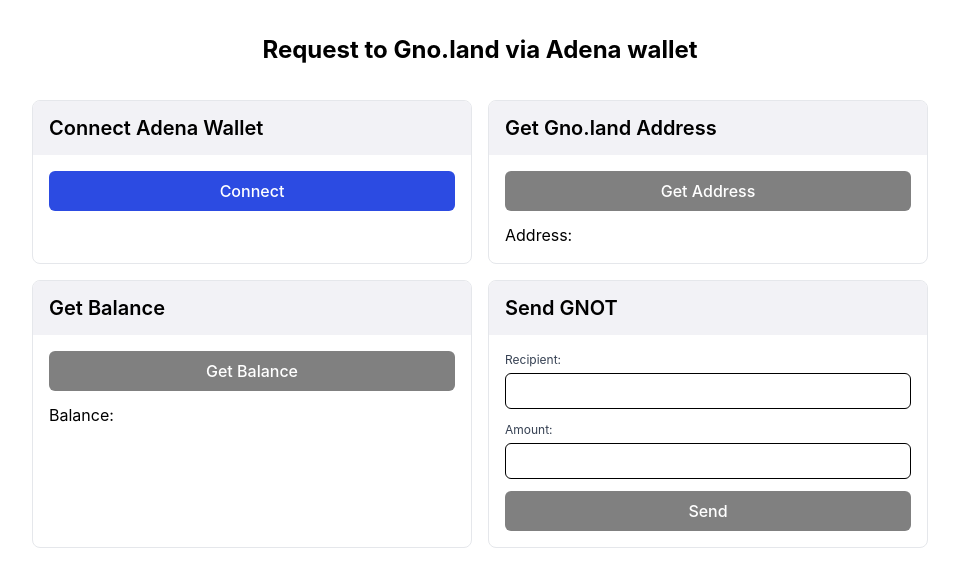
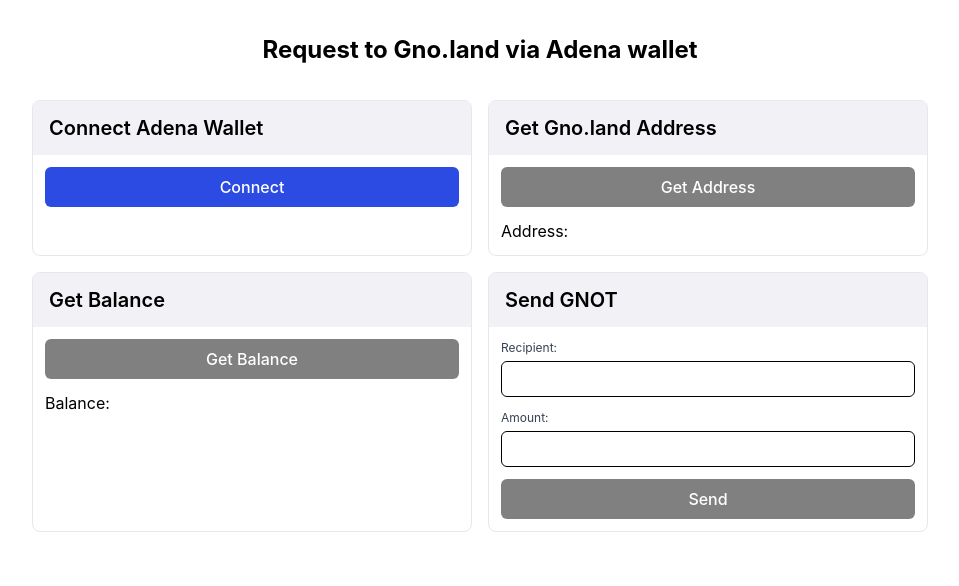
Before and after one commit to sejin5/Simple-Dapp, a React (Vite) app: page / in a window 1280 px wide. Shown: the top 586 px of the page, without its empty margins (160-1119 px from the left). Built offline with nearby package versions, Linux system fonts and the light colour scheme.

Commit message:
design: 컴포넌트 일부 UI 수정

```diff
--- a/src/components/Card.tsx
+++ b/src/components/Card.tsx
@@ -9,7 +9,7 @@
       <div className="bg-[#f2f2f6] px-4 py-3">
         <h2 className="text-[20px] font-semibold">{title}</h2>
       </div>
-      <div className="p-4 flex flex-col gap-3">{children}</div>
+      <div className="p-3 flex flex-col gap-3">{children}</div>
     </div>
   );
 };
--- a/src/components/Input.tsx
+++ b/src/components/Input.tsx
@@ -3,9 +3,10 @@
   value?: string;
   onChange?: (e: React.ChangeEvent<HTMLInputElement>) => void;
   placeholder?: string;
+  disabled?: boolean;
 }
 
-export const Input = ({ label, value, onChange, placeholder }: InputProps) => {
+export const Input = ({ label, value, onChange, placeholder, disabled = false }: InputProps) => {
   return (
     <div className="flex flex-col gap-1">
       <label className="text-[12px] text-gray-700">{label}</label>
@@ -14,6 +15,7 @@
         onChange={onChange}
         placeholder={placeholder}
         className="text-[12px] border border-black rounded-md px-3 py-2 outline-none focus:border-active"
+        disabled={disabled}
       />
     </div>
   );
```
